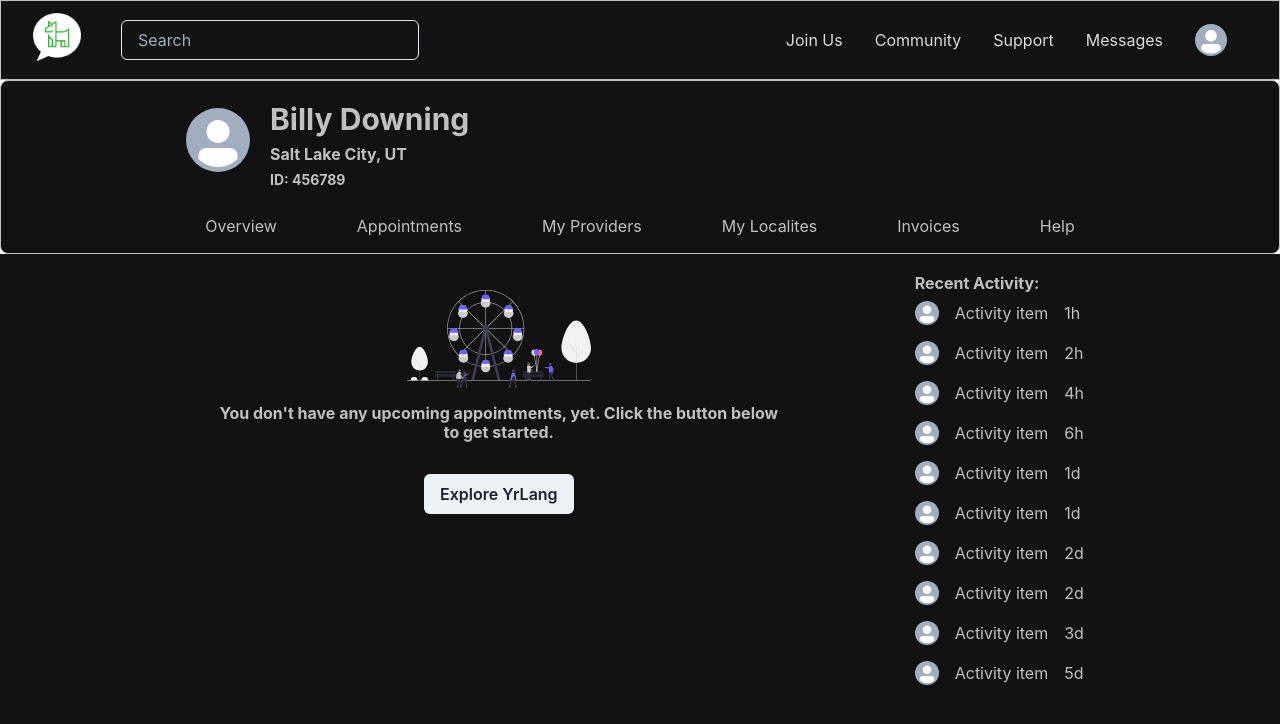
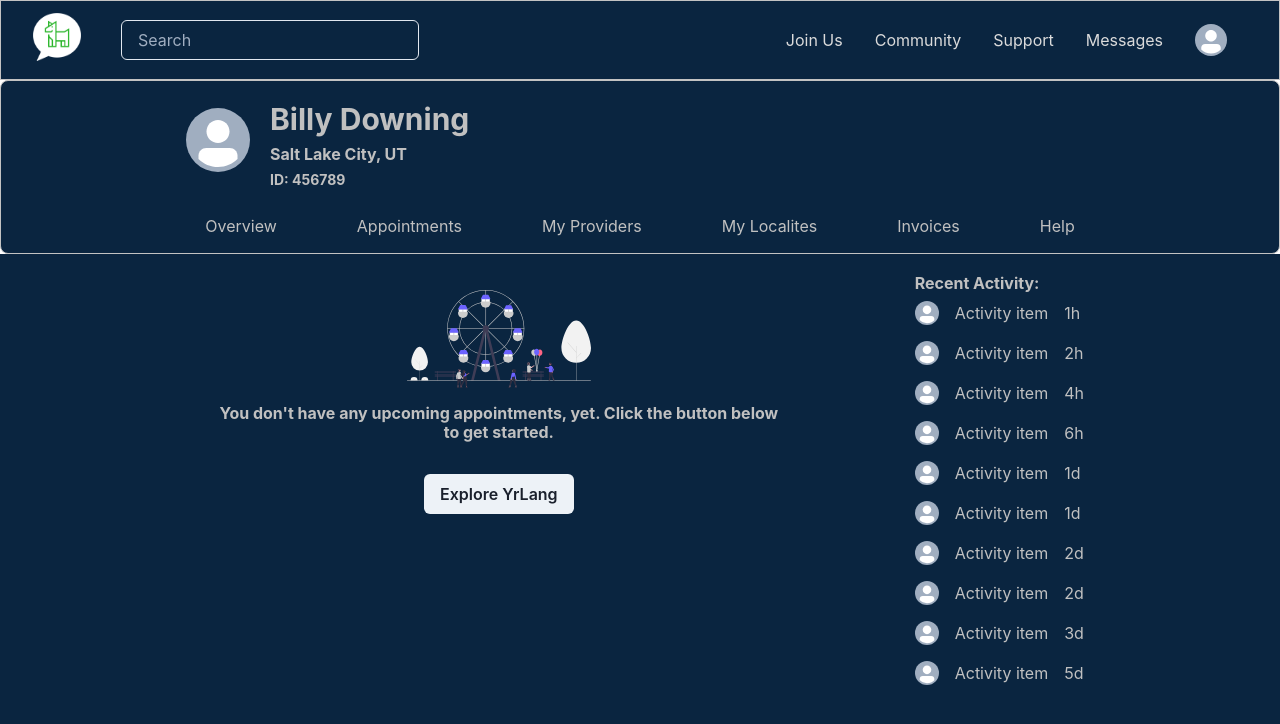
Before and after one commit to billydowning/fastfeedback-nextjs, a Next.js app: page /dashboard in a window 1280 px wide. Shown: the top 724 px of the page. Built offline with nearby package versions, Linux system fonts and the light colour scheme; no server answers.

Commit message:
changed bg

```diff
--- a/components/DashboardShell.js
+++ b/components/DashboardShell.js
@@ -24,12 +24,12 @@ const DashboardShell = ({ children }) => {
   const auth = useAuth();
 
   return (
-    <ChakraProvider resetCSS>
+    <ChakraProvider>
       <Flex justifyContent="flex-start" flexDirection="column">
         <Flex
           justifyContent="space-between"
           alignItems="center"
-          backgroundColor="#121212"
+          backgroundColor="#0A2540"
           border="1px solid #C3C3C3"
           height="10vh"
         >
@@ -61,7 +61,7 @@ const DashboardShell = ({ children }) => {
         </Flex>
         <Flex
           justifyContent="flex-start"
-          backgroundColor="#111111"
+          backgroundColor="#0A2540"
           border="1px solid #C3C3C3"
           borderRadius={8}
         >
--- a/components/EmptyState.js
+++ b/components/EmptyState.js
@@ -23,7 +23,7 @@ const EmptyState = () => {
 
   return (
     <DashboardShell>
-      <Flex backgroundColor="#111111" height="vh">
+      <Flex backgroundColor="#0A2540" height="vh">
         <Container minWidth="75vw" minHeight="75vh">
           <Flex justifyContent="center" />
           <Stack
@@ -32,7 +32,7 @@ const EmptyState = () => {
             m="20px"
             alignItems="flex-start"
           >
-            <Stack spacing={4} backgroundColor="#111111" h="100vh">
+            <Stack spacing={4} backgroundColor="#0A2540" h="100vh">
               <Container>
                 <Stack
                   spacing={2}
--- a/pages/index.js
+++ b/pages/index.js
@@ -24,7 +24,7 @@ const Home = () => {
         <link rel="icon" href="/favicon.ico" />
       </Head>
 
-      <Box backgroundColor="#121212">
+      <Box backgroundColor="#0A2540">
         <VStack
           justifyContent="center"
           alignItems="center"
```
